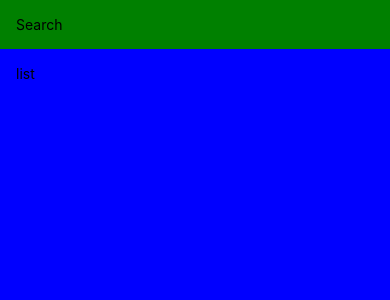
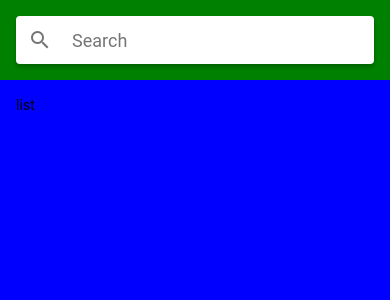
Before and after one commit to adnankarim/foodpanda, a React Native app: screen / in a window 390 px wide. Shown: the top 300 px of the page. Built offline with nearby package versions, Linux system fonts and the light colour scheme.

Commit message:
added seacrh bar from react native paper

```diff
--- a/App.js
+++ b/App.js
@@ -1,15 +1,22 @@
 import React from 'react';
-import { View, Text, SafeAreaView, Platform, StatusBar, StyleSheet } from 'react-native';
+import {
+  View,
+  Text,
+  SafeAreaView,
+  Platform,
+  StatusBar,
+  StyleSheet,
+} from 'react-native';
+import { Searchbar } from 'react-native-paper';
 
 const isAndroid = Platform.OS === 'android';
 
 const App = () => {
   return (
     <>
-      <SafeAreaView
-        style={styles.container}>
+      <SafeAreaView style={styles.container}>
         <View style={styles.search}>
-          <Text>Search</Text>
+          <Searchbar placeholder="Search" />
         </View>
         <View style={styles.list}>
           <Text>list</Text>
@@ -26,12 +33,12 @@ const styles = StyleSheet.create({
   },
   search: {
     padding: 16,
-    backgroundColor: 'green'
+    backgroundColor: 'green',
   },
   list: {
     flex: 1,
     padding: 16,
-    backgroundColor: 'blue'
-  }
-})
+    backgroundColor: 'blue',
+  },
+});
 export default App;
--- a/package.json
+++ b/package.json
@@ -11,7 +11,9 @@
   },
   "dependencies": {
     "react": "17.0.1",
-    "react-native": "0.64.0"
+    "react-native": "0.64.0",
+    "react-native-paper": "^4.7.2",
+    "react-native-vector-icons": "^8.1.0"
   },
   "devDependencies": {
     "@babel/core": "^7.13.15",
```
Also changed, not shown: .eslintrc.js, 22 other files (tests, documents, lock files or other folders).
